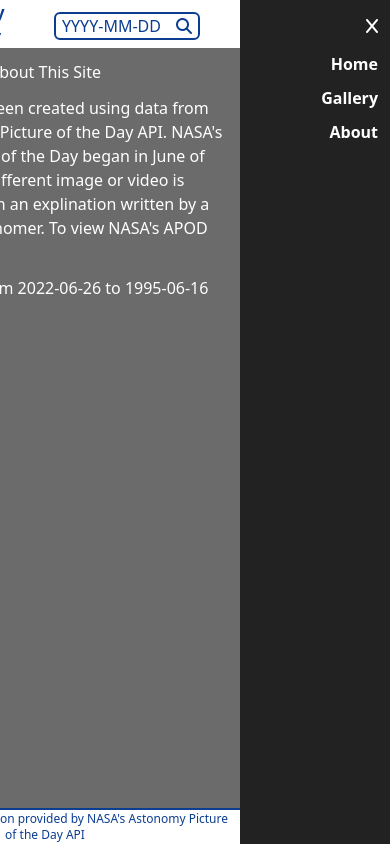
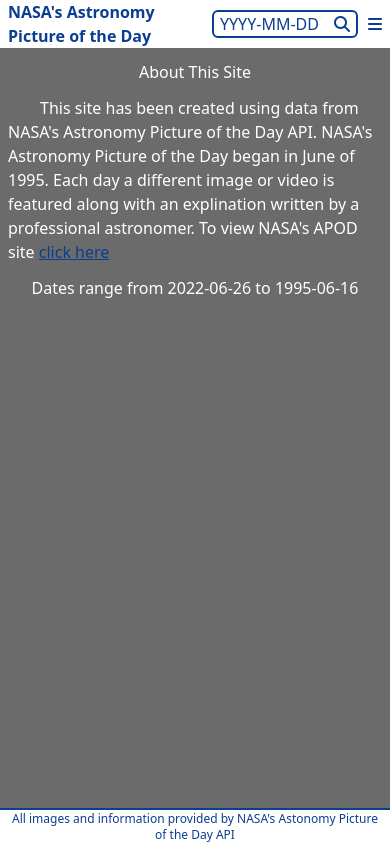
Before and after one commit to jcford2213/APOD-App, a Vue app in the folder frontend/: page /about in a window 390 px wide. Both pictures are taken after a click on the button 371 px from the left and 26 px from the top of the page. Built offline with nearby package versions, Linux system fonts and the light colour scheme.

Commit message:
Navigation fixes
Deleted redundant navigation components. Rooting navigation in App.vue

```diff
--- a/frontend/src/App.vue
+++ b/frontend/src/App.vue
@@ -1,23 +1,31 @@
 <template id="app">
-  <div id="windowWrapper" class="sticky min-w-[350px] bg-darkGrey">
+  <div id="windowWrapper" class="sticky min-w-[250px] bg-darkGrey">
 
     <div id="mobileNav" v-if="mobileView" class="flex flex-col items-end pt-3 absolute right-3">
-      <div class="flex flex-row gap-4 items-center justify-between mb-3">
-        <searchComp id="navSearchComp" class="caret-nasaBlue text-nasaBlue z-[1]" />
-        <button id="mobileNavButton" @click="toggleNavVisibility" class="z-[1]">
-          <i id="fa-bars" v-if="!mobileNavVisibility" class="fas fa-bars text-nasaBlue"></i>
-          <i id="fa-x" v-if="mobileNavVisibility" class="fas fa-sharp fa-solid fa-x text-nasaWhite"></i>
-        </button>
-      </div>
-      <mobileNavView @newPageLoading="shiftWindow"/>
+      <button id="mobileNavButton" @click="toggleNavVisibility">
+        <i id="fa-x" class="fas fa-sharp fa-solid fa-x text-nasaWhite"></i>
+      </button>
+      <ul id="nav" class="h-fit w-fit text-end space-y-[10px]">
+        <li><router-link :to="{ name: 'homeView' }" @click="this.$emit('newPageLoading')" class="font-bold text:base text-nasaWhite">Home</router-link></li>
+        <li><router-link :to="{ name: 'galleryView' }" @click="this.$emit('newPageLoading')" class="font-bold text:base text-nasaWhite">Gallery</router-link></li>
+        <li><router-link :to="{ name: 'aboutView' }" @click="this.$emit('newPageLoading')" class="font-bold text:base text-nasaWhite">About</router-link></li>
+      </ul>
     </div>
 
     <div id="contentWrapper" class="flex flex-col h-screen w-full overflow-scroll bg-[#6b6b6b]">
       <header id="header" class="flex justify-between place-items-center px-2 bg-nasaWhite">
-        <router-link id="appLogo" :to="{ name: 'homeView' }" class="font-bold text:base md:text-3xl lg:text-4xl text-nasaBlue">NASA's Astronomy<br>Picture of the Day</router-link>
-        <nav id="nav" v-if="!mobileView" class="flex flex-row place-tems center">
-          <searchComp class="caret-nasaBlue text-nasaBlue" />
-          <navView />
+        <router-link id="appLogo" :to="{ name: 'homeView' }" class="font-bold text:base text-nasaBlue">NASA's Astronomy<br>Picture of the Day</router-link>
+        <nav id="nav" class="flex flex-row place-items-center justify-end">
+          <searchComp class="mr-[10px] caret-nasaBlue text-nasaBlue" />
+          <!--MOBILE NAVIGATION-->
+          <button id="mobileNavButton" v-if="mobileView" @click="toggleNavVisibility">
+            <i id="fa-bars" v-if="!mobileNavVisibility" class="fas fa-bars text-nasaBlue"></i>
+          </button>
+          <!----DESKTOP NAVIGATION-->
+          <ul v-if="!mobileView" class="flex flex-row gap-5 w-full justify-end items-center">
+            <router-link :to="{ name: 'galleryView' }" class="font-bold text:base text-nasaBlue">Gallery</router-link>
+            <router-link :to="{ name: 'aboutView' }" class="font-bold text:base text-nasaBlue">About</router-link>
+          </ul>
         </nav>
       </header>
       <div id="routerWrapper" class="flex-grow w-full">
@@ -35,10 +43,8 @@
 <script>  // <script setup> is recommended syntax for SFC's. Provides several advantages over <script>
 // COMPONENTS
 import podView from './views/podView.vue';
-import navView from './views/navView.vue'
 import aboutView from './views/aboutView.vue';
 import galleryView from './views/galleryView.vue';
-import mobileNavView from './views/mobileNavView.vue';
 import searchComp from './components/searchComp.vue';
 
 // IMPORTS & DEPENDENCIES
@@ -52,9 +58,7 @@ export default {
   components: {
     podView,
     galleryView,
-    navView,
     aboutView,
-    mobileNavView,
     searchComp
 },
 // DATA
@@ -99,6 +103,7 @@ export default {
           this.mobileNavVisibility = false; // Hides nav on click
         break;
       }
+      console.log(`mobileNavVisibility = ${this.mobileNavVisibility}`)
     },
     setUrlPath(index) {
       console.log(this.dates[index].string)
@@ -111,11 +116,11 @@ export default {
       switch(value) {
         case true:
           this.$el.querySelector('#contentWrapper').style = 'transform: translateX(-150px); transition: 1s transform cubic-bezier(0,.12,.14,1)';
-          this.$el.querySelector('#navSearchComp').style = 'transform: translateX(-150px); transition: 1s transform cubic-bezier(0,.12,.14,1)';
+          //this.$el.querySelector('#navSearchComp').style = 'transform: translateX(-150px); transition: 1s transform cubic-bezier(0,.12,.14,1)';
           break;
         case false:
           this.$el.querySelector('#contentWrapper').style = 'transform: translateX(0px); transition: 1s transform cubic-bezier(0,.12,.14,1)';
-          this.$el.querySelector('#navSearchComp').style = 'transform: translateX(0px); transition: 1s transform cubic-bezier(0,.12,.14,1)';
+          //this.$el.querySelector('#navSearchComp').style = 'transform: translateX(0px); transition: 1s transform cubic-bezier(0,.12,.14,1)';
           break;
       }
     }
--- a/frontend/src/components/searchComp.vue
+++ b/frontend/src/components/searchComp.vue
@@ -1,6 +1,6 @@
 <template>
 
-  <div id="searchBar" class="flex fles-row items-center justify-between gap-[2px] w-fit px-1.5 border-2 rounded-md border-nasaBlue">
+  <div id="searchBar" class="flex flex-row items-center justify-between gap-[2px] h-fit w-fit px-1.5 border-2 rounded-md border-nasaBlue">
       <input id="userInput" v-model.trim.lazy="userInput" autocomplete="off" type="text" @keyup.enter="searchEntered(userInput)" :placeholder="placeHolder" class="w-[7rem] focus:outline-none focus:value-none bg-clip-text placeholder:text-nasaBlue "/>
       <button @click="searchEntered(userInput)"><i class="fas fa-search text-nasaBlue"></i></button>
   </div>
--- a/frontend/src/views/mobileNavView.vue
+++ /dev/null
@@ -1,14 +0,0 @@
-<template>
-  <div id="wrapper">
-    <ul id="nav" class="h-fit w-fit text-end space-y-[10px]">
-      <li><router-link :to="{ name: 'homeView' }" @click="this.$emit('newPageLoading')" class="font-bold text:base text-nasaWhite">Home</router-link></li>
-      <li><router-link :to="{ name: 'galleryView' }" @click="this.$emit('newPageLoading')" class="font-bold text:base text-nasaWhite">Gallery</router-link></li>
-      <li><router-link :to="{ name: 'aboutView' }" @click="this.$emit('newPageLoading')" class="font-bold text:base text-nasaWhite">About</router-link></li>
-    </ul>
-  </div>
-</template>
-<script>
-export default {
-  name: 'mobileNavView'
-}
-</script>
--- a/frontend/src/views/navView.vue
+++ /dev/null
@@ -1,11 +0,0 @@
-<template>
-  <ul class="flex flex-row gap-5 w-full justify-end items-center">
-    <router-link :to="{ name: 'galleryView' }" class="font-bold text:base text-nasaBlue">Gallery</router-link>
-    <router-link :to="{ name: 'aboutView' }" class="font-bold text:base text-nasaBlue">About</router-link>
-  </ul>
-</template>
-<script>
-export default {
-  name: 'navView'
-}
-</script>
--- a/frontend/tailwind.config.js
+++ b/frontend/tailwind.config.js
@@ -12,6 +12,12 @@ module.exports = {
       nasaRed: '#FC3D21',
       nasaWhite: '#FFFFFF'
     },
+    screens: {
+      'tablet': '500px',
+      // @media (min-width: 500px)
+      'Desktop': '800px'
+      // @media (min-width: 800px)
+    },
     extend: {},
   },
   plugins: [],
```
